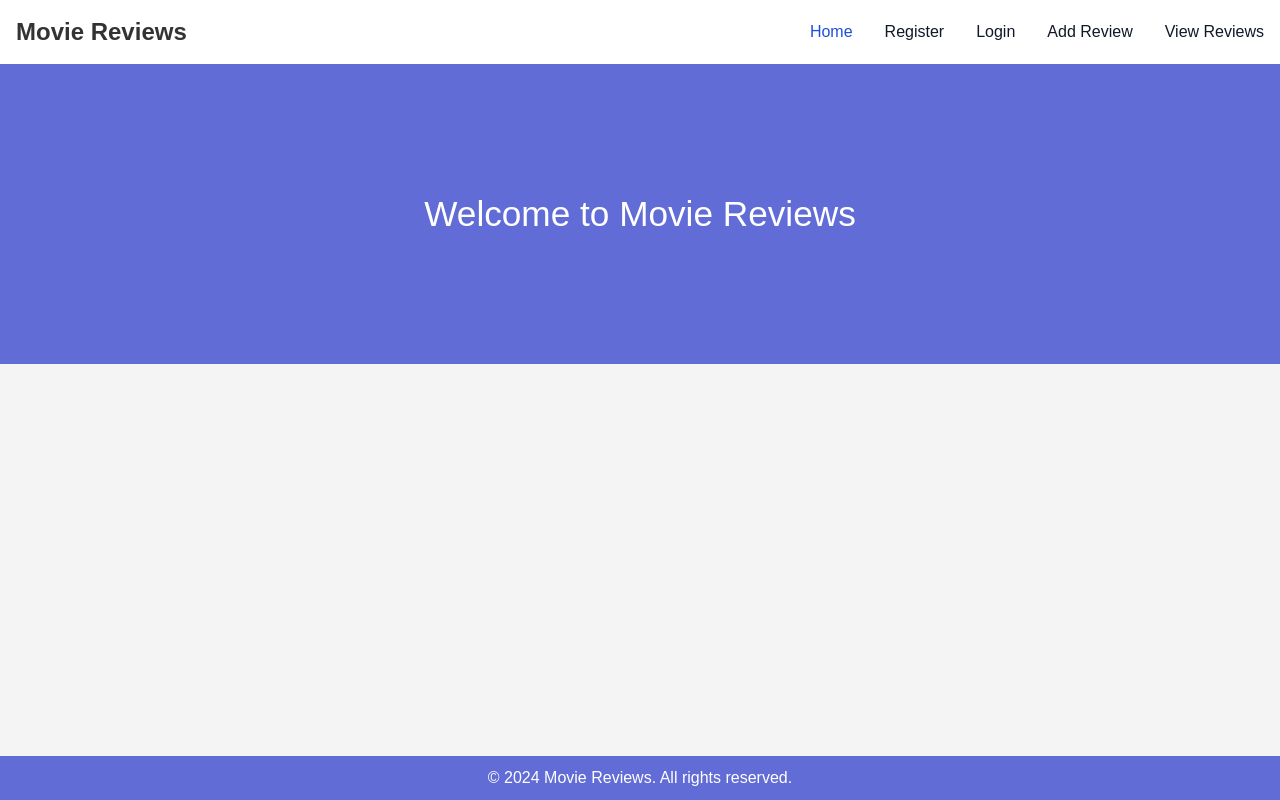
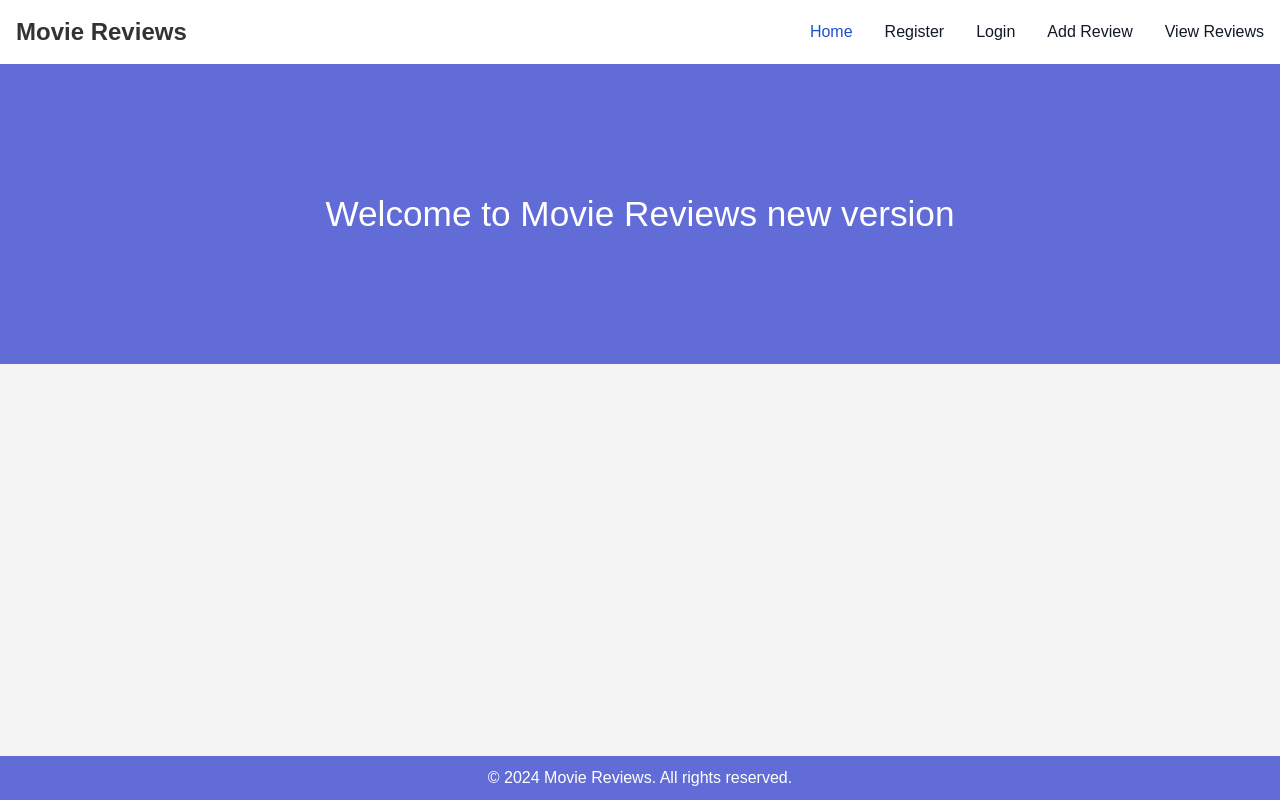
Before and after one commit to ayush148/project, a website: page web/public/index.html in a window 1280 px wide. Drawn offline with nearby package versions, Linux system fonts and the light colour scheme.

Commit message:
Update index.html

```diff
--- a/web/public/index.html
+++ b/web/public/index.html
@@ -45,7 +45,7 @@
       </nav>
 
       <header>
-        <h1>Welcome to Movie Reviews </h1>
+        <h1>Welcome to Movie Reviews new  version</h1>
 
     </header>
 
```
